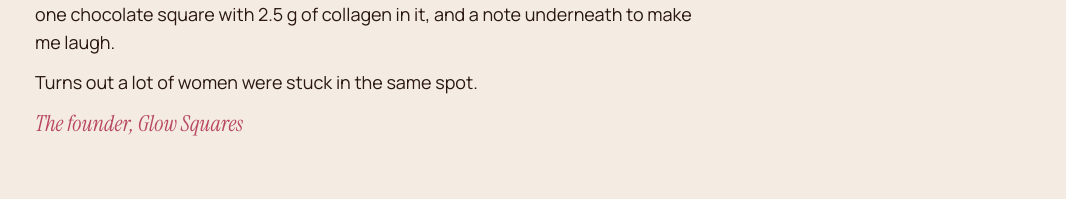
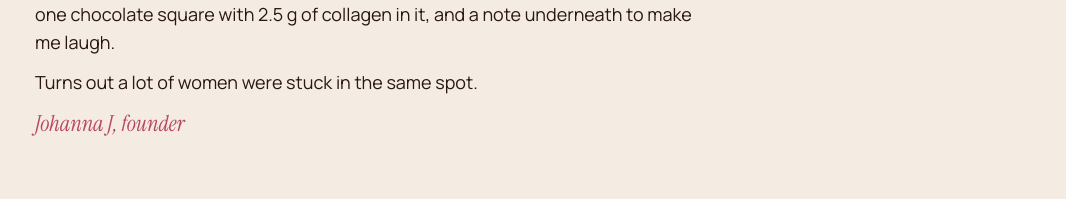
Before and after one commit to alexandrav721/glow-squares, a plain HTML site: page index.html in a window 1280 px wide. Shown: the part 1271-1470 px from the top of the page, without its empty margins (105-1171 px from the left). Drawn offline with Linux system fonts and the light colour scheme.

Commit message:
Sign the founder story
Co-Authored-By: Claude Opus 5.5 <noreply@anthropic.com>

```diff
--- a/index.html
+++ b/index.html
@@ -155,7 +155,7 @@ footer{border-top:1px solid var(--line);padding-block:28px 40px;font-size:12.5px
       <p>What I never forgot was candy. Every night, something sweet after dinner.</p>
       <p>So I stopped trying to be a different person and made the thing I'd actually eat: one chocolate square with 2.5 g of collagen in it, and a note underneath to make me laugh.</p>
       <p>Turns out a lot of women were stuck in the same spot.</p>
-      <p class="sign">The founder, Glow Squares</p>
+      <p class="sign">Johanna J, founder</p>
     </div>
   </section>
 
```
Also changed, not shown: variant-9pm.html (+1 -1 lines), variant-powder.html (+1 -1 lines).
